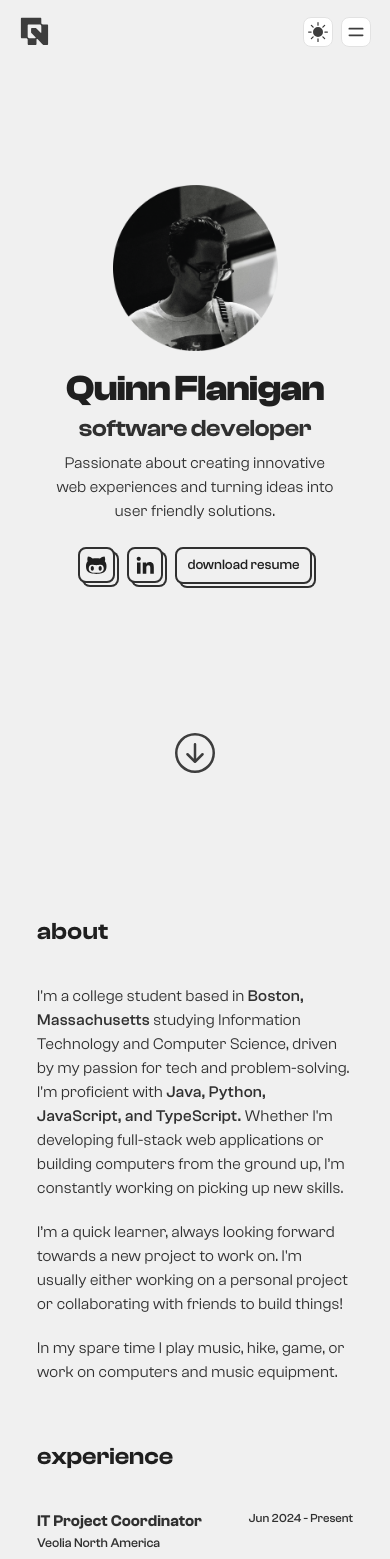
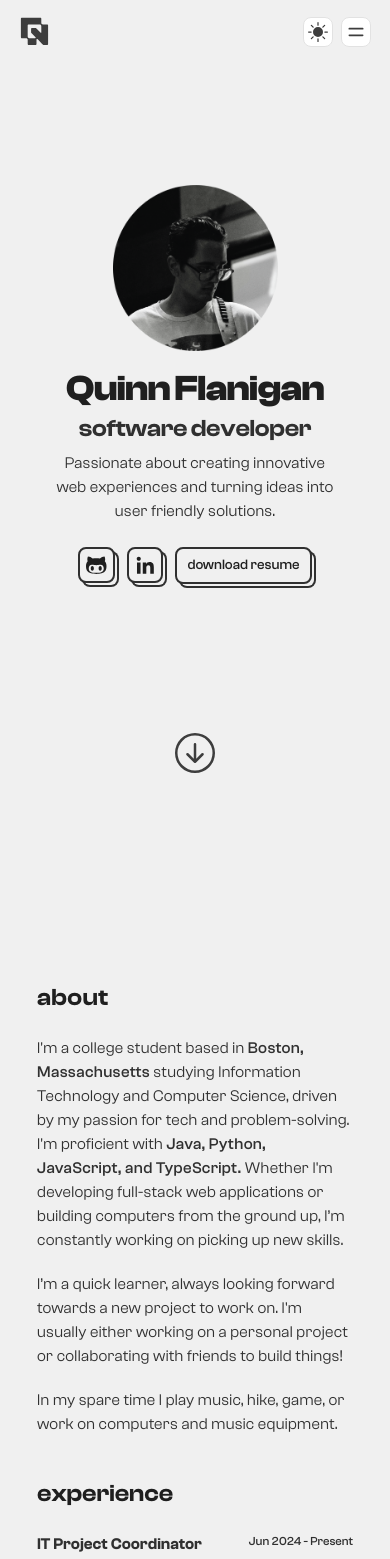
Before and after one commit to qinflan/portfolio, a React (Vite) app in the folder portfolio/client/: page / in a window 390 px wide. Shown: the top 1559 px of the page. Built offline with nearby package versions, Linux system fonts and the light colour scheme; a web font is replaced by a local one.

Commit message:
initial commit
created some bugs but did some good things

```diff
--- a/portfolio/client/src/components/pages/contact/Contact.css
+++ b/portfolio/client/src/components/pages/contact/Contact.css
@@ -6,6 +6,7 @@
     flex-direction:column;
     align-items: center;
     justify-content: center;
+    gap:20px;
 }
 
 .form-container {
--- a/portfolio/client/src/components/ui/Navbar.css
+++ b/portfolio/client/src/components/ui/Navbar.css
@@ -81,9 +81,10 @@
     padding: 16px 14px;
     flex-direction: column;
     align-items: center;
-    padding-top: 8em;
+    padding-top: 6em;
     z-index: 9999;
-    animation: fade-down 0.3s;
+    animation: slide-down 1s;
+    overflow: hidden;
   }
 
   .mobile-nav-link {
@@ -101,7 +102,7 @@
     border-radius: 4px;
     text-align: left;
     cursor: pointer;
-    min-width: 300px;
+    min-width: 275px;
   }
 
   .mobile-nav-link:hover {
@@ -200,3 +201,15 @@
         transform: translateY(30px) scale(0.9);
     }
 }
+
+@keyframes slide-down {
+    0% {
+        height: 0;
+        /* transform: translateY(100px) scale(0.9); */
+    }
+
+    100% {
+        height: 100vh;
+        /* transform: translateY(0px) scale(1); */
+    }
+}
--- a/portfolio/client/src/components/ui/RightPanel.css
+++ b/portfolio/client/src/components/ui/RightPanel.css
@@ -55,8 +55,10 @@
         margin-top: unset;
     }
     .about-me {
+        width: 90%;
         font-size: medium;
         margin-bottom: unset;
+        padding-top: 80px;
     }
 }
 
@@ -64,5 +66,6 @@
 @media (max-width: 600px) {
     .section-title {
         font-size: x-large;
+        padding: unset;
     }
 }
--- a/portfolio/client/src/components/ui/RightPanel.tsx
+++ b/portfolio/client/src/components/ui/RightPanel.tsx
@@ -14,8 +14,8 @@ const RightPanel = () => {
 
     return (
         <div className="scroll-right-panel">
-            <div className="about-me">
-                <h1 ref={aboutRef} id="about" className="section-title">about</h1>
+            <div ref={aboutRef} id="about" className="about-me">
+                <h1 className="section-title">about</h1>
                 <p>I'm a college student based in <span className="emphasis-text">Boston, Massachusetts</span> studying Information Technology and Computer Science,
                     driven by my passion for tech and problem-solving. I'm proficient with <span className="emphasis-text">Java, Python, JavaScript, and TypeScript.</span> Whether I'm developing full-stack web applications or building computers from the ground up,
                     I’m constantly working on picking up new skills.
```
